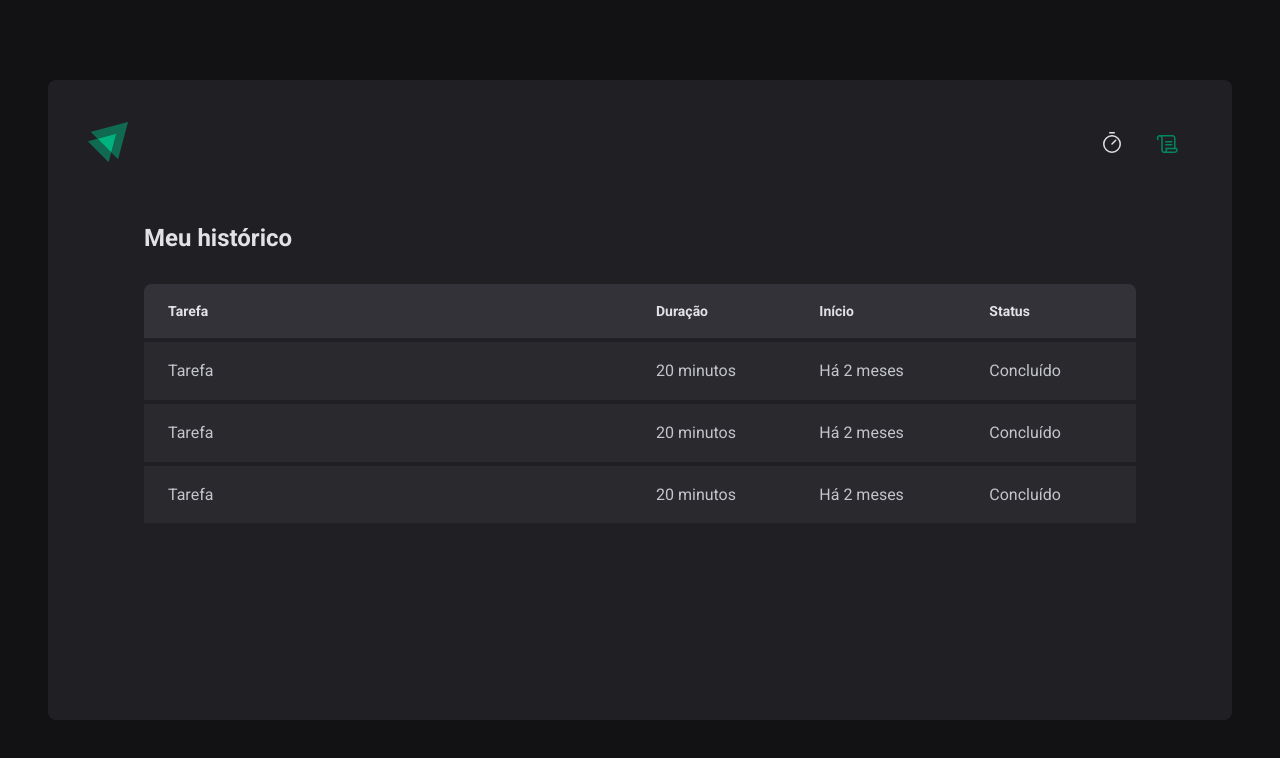
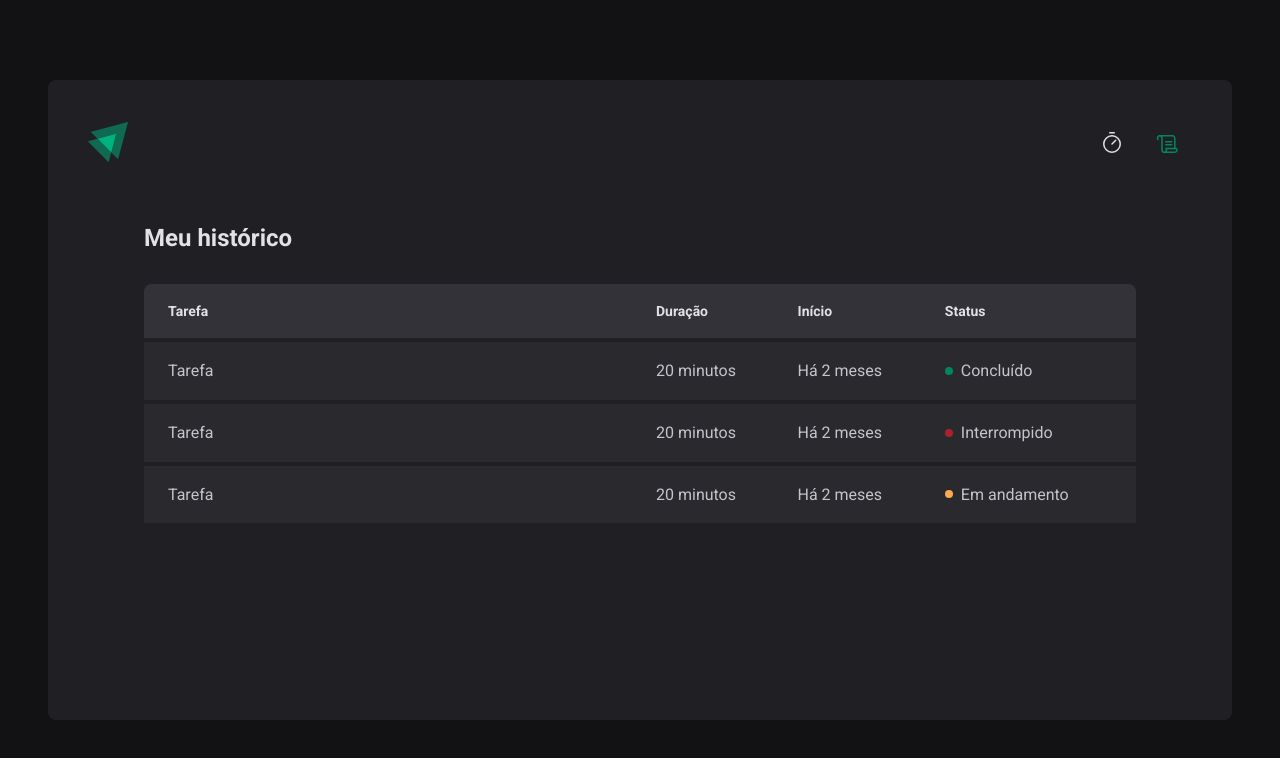
Before and after one commit to MauricioRezende/rocketseat-ignite-timer, a React (Vite) app: page /history in a window 1280 px wide. Shown: the top 758 px of the page. Built offline with nearby package versions, Linux system fonts and the light colour scheme.

Commit message:
feat: create status component

```diff
--- a/src/pages/History/index.tsx
+++ b/src/pages/History/index.tsx
@@ -1,4 +1,4 @@
-import { HistoryContainer, HistoryList } from "./styles";
+import { HistoryContainer, HistoryList, Status } from "./styles";
 
 export function History(){
   return (
@@ -19,19 +19,19 @@
               <td>Tarefa</td>
               <td>20 minutos</td>
               <td>Há 2 meses</td>
-              <td>Concluído</td>
+              <td><Status statusColor="green">Concluído</Status></td>
             </tr>
             <tr>
               <td>Tarefa</td>
               <td>20 minutos</td>
               <td>Há 2 meses</td>
-              <td>Concluído</td>
+              <td><Status statusColor="red">Interrompido</Status></td>
             </tr>
             <tr>
               <td>Tarefa</td>
               <td>20 minutos</td>
               <td>Há 2 meses</td>
-              <td>Concluído</td>
+              <td><Status statusColor="yellow">Em andamento</Status></td>
             </tr>
           </tbody>
         </table>
--- a/src/pages/History/styles.ts
+++ b/src/pages/History/styles.ts
@@ -1,3 +1,4 @@
+import { SunDim } from "phosphor-react";
 import styled from "styled-components";
 
 export const HistoryContainer = styled.main`
@@ -60,3 +61,27 @@
         }
     }
 `
+
+const STATUS_COLORS = {
+    yellow: 'yellow-500',
+    green: 'green-500',
+    red: 'red-500',
+} as const
+
+interface StatusProps {
+    statusColor: keyof typeof STATUS_COLORS
+}
+
+export const Status = styled.span<StatusProps>`
+    display: flex;
+    align-items: center;
+    gap: 0.5rem;
+
+    &::before{
+        content: '';
+        width: 0.5rem;
+        height: 0.5rem;
+        border-radius: 9999px;
+        background: ${props => props.theme[STATUS_COLORS[props.statusColor]]};
+    }
+`
```
